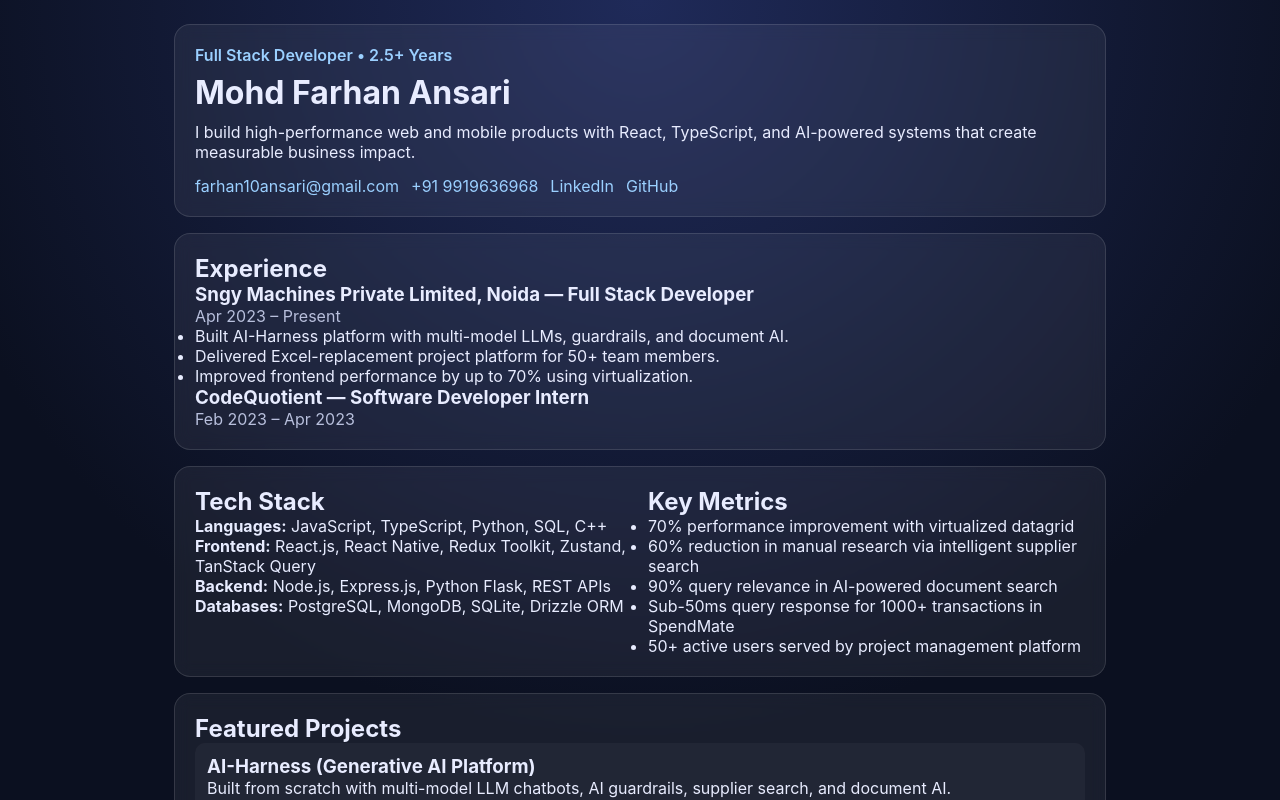
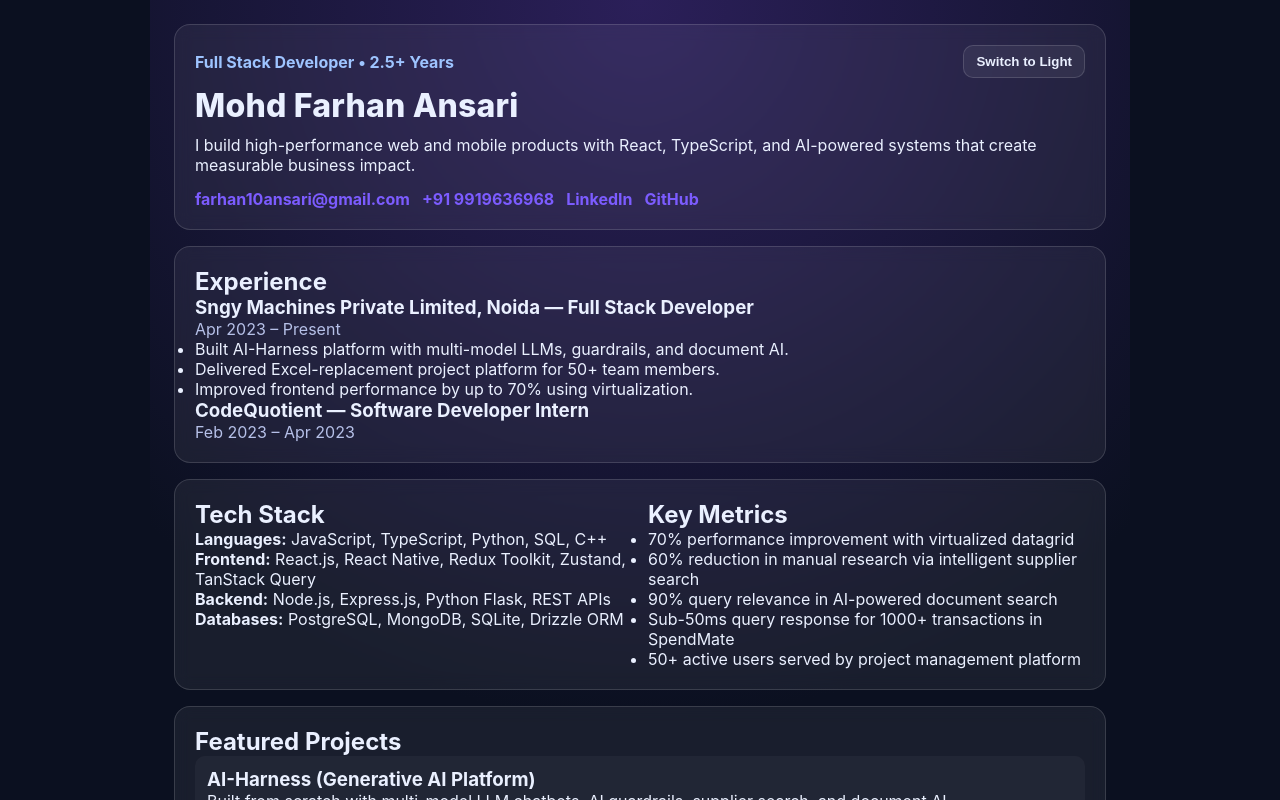
Before and after one commit to farhan10ansari/farhan-portfolio, a React (Vite) app: page / in a window 1280 px wide. Shown: the top 800 px of the page. Built offline with nearby package versions, Linux system fonts and the light colour scheme.

Commit message:
Polish portfolio with bold style, theme toggle, and SpendMate link

```diff
--- a/src/App.css
+++ b/src/App.css
@@ -1,36 +1,94 @@
 :root {
   font-family: Inter, system-ui, Avenir, Helvetica, Arial, sans-serif;
-  color: #e8ecff;
-  background: #0b1020;
 }
 
 * { box-sizing: border-box; }
 
-body { margin: 0; background: radial-gradient(circle at top, #1f2a59, #0b1020 55%); }
+body {
+  margin: 0;
+  min-height: 100vh;
+  background: #0b1020;
+}
 
 .page {
+  --bg: #0b1020;
+  --panel: rgba(255, 255, 255, 0.06);
+  --border: rgba(255, 255, 255, 0.14);
+  --text: #eaf0ff;
+  --muted: #b6c0e8;
+  --accent: #7c5cff;
   max-width: 980px;
   margin: 0 auto;
   padding: 24px;
   display: grid;
   gap: 16px;
+  color: var(--text);
+  background: radial-gradient(circle at top, #2b1f59 0%, var(--bg) 55%);
+  min-height: 100vh;
+}
+
+.page.light {
+  --bg: #f4f6ff;
+  --panel: rgba(255, 255, 255, 0.85);
+  --border: rgba(25, 30, 50, 0.12);
+  --text: #101631;
+  --muted: #4a557d;
 }
 
 .card {
-  background: rgba(255, 255, 255, 0.06);
-  border: 1px solid rgba(255, 255, 255, 0.12);
+  background: var(--panel);
+  border: 1px solid var(--border);
   border-radius: 16px;
   padding: 20px;
   backdrop-filter: blur(8px);
 }
 
-.hero h1 { margin: 8px 0 10px; font-size: 2rem; }
-.badge { color: #9bd0ff; font-weight: 600; margin: 0; }
-.muted { color: #b8bfdc; }
+.hero h1 {
+  margin: 8px 0 10px;
+  font-size: 2rem;
+  font-weight: 800;
+  letter-spacing: 0.2px;
+}
 
-.links { display: flex; flex-wrap: wrap; gap: 12px; margin-top: 14px; }
-.links a { color: #9bd0ff; text-decoration: none; }
-.links a:hover { text-decoration: underline; }
+.badge {
+  color: #9ec4ff;
+  font-weight: 700;
+  margin: 0;
+}
+
+.muted { color: var(--muted); }
+
+.topbar {
+  display: flex;
+  justify-content: space-between;
+  align-items: center;
+  gap: 12px;
+}
+
+.theme-btn {
+  border: 1px solid var(--border);
+  border-radius: 10px;
+  padding: 8px 12px;
+  background: var(--panel);
+  color: var(--text);
+  font-weight: 600;
+  cursor: pointer;
+}
+
+.links {
+  display: flex;
+  flex-wrap: wrap;
+  gap: 12px;
+  margin-top: 14px;
+}
+
+.links a, .projects a {
+  color: var(--accent);
+  font-weight: 700;
+  text-decoration: none;
+}
+
+.links a:hover, .projects a:hover { text-decoration: underline; }
 
 .grid { display: grid; grid-template-columns: 1fr 1fr; gap: 16px; }
 .projects { display: grid; gap: 12px; }
@@ -38,4 +96,5 @@
 
 @media (max-width: 720px) {
   .grid { grid-template-columns: 1fr; }
+  .topbar { flex-direction: column; align-items: flex-start; }
 }
--- a/src/App.tsx
+++ b/src/App.tsx
@@ -1,3 +1,4 @@
+import { useMemo, useState } from "react";
 import "./App.css";
 
 const skills = {
@@ -25,6 +26,7 @@
     name: "SpendMate (Play Store)",
     desc: "Production-ready personal finance app with analytics, biometric lock, backup/restore, and multi-currency support.",
     stack: "React Native, Expo, SQLite, Drizzle ORM, Zustand",
+    link: "https://play.google.com/store/apps/details?id=com.farhan10ansari.spendmate",
   },
   {
     name: "Connect With UGI",
@@ -34,10 +36,16 @@
 ];
 
 export default function App() {
+  const [theme, setTheme] = useState<"dark" | "light">("dark");
+  const themeLabel = useMemo(() => (theme === "dark" ? "Switch to Light" : "Switch to Dark"), [theme]);
+
   return (
-    <div className="page">
+    <div className={`page ${theme}`}>
       <header className="hero card">
-        <p className="badge">Full Stack Developer • 2.5+ Years</p>
+        <div className="topbar">
+          <p className="badge">Full Stack Developer • 2.5+ Years</p>
+          <button className="theme-btn" onClick={() => setTheme(theme === "dark" ? "light" : "dark")}>{themeLabel}</button>
+        </div>
         <h1>Mohd Farhan Ansari</h1>
         <p>
           I build high-performance web and mobile products with React, TypeScript, and AI-powered systems that create measurable business impact.
@@ -89,6 +97,7 @@
               <h3>{p.name}</h3>
               <p>{p.desc}</p>
               <p className="muted">{p.stack}</p>
+              {p.link && <a href={p.link} target="_blank">View on Play Store</a>}
             </article>
           ))}
         </div>
```
